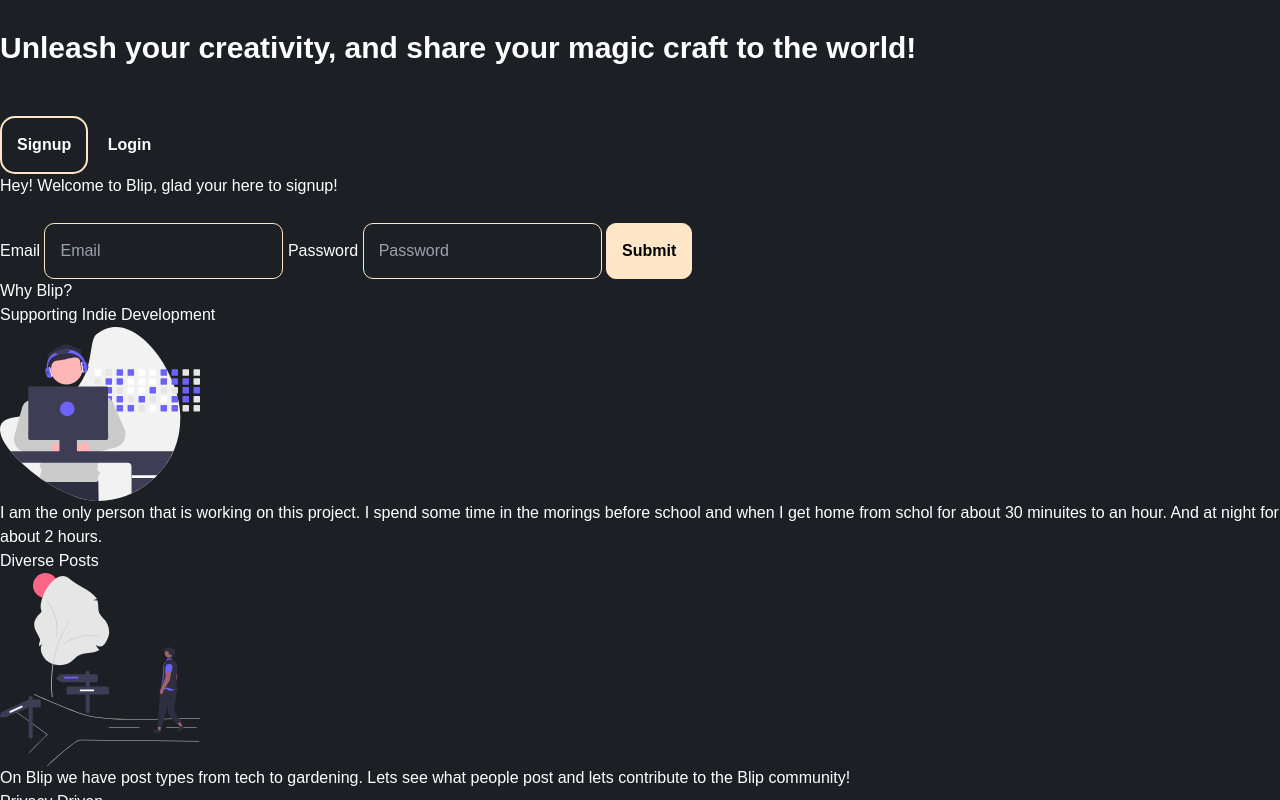
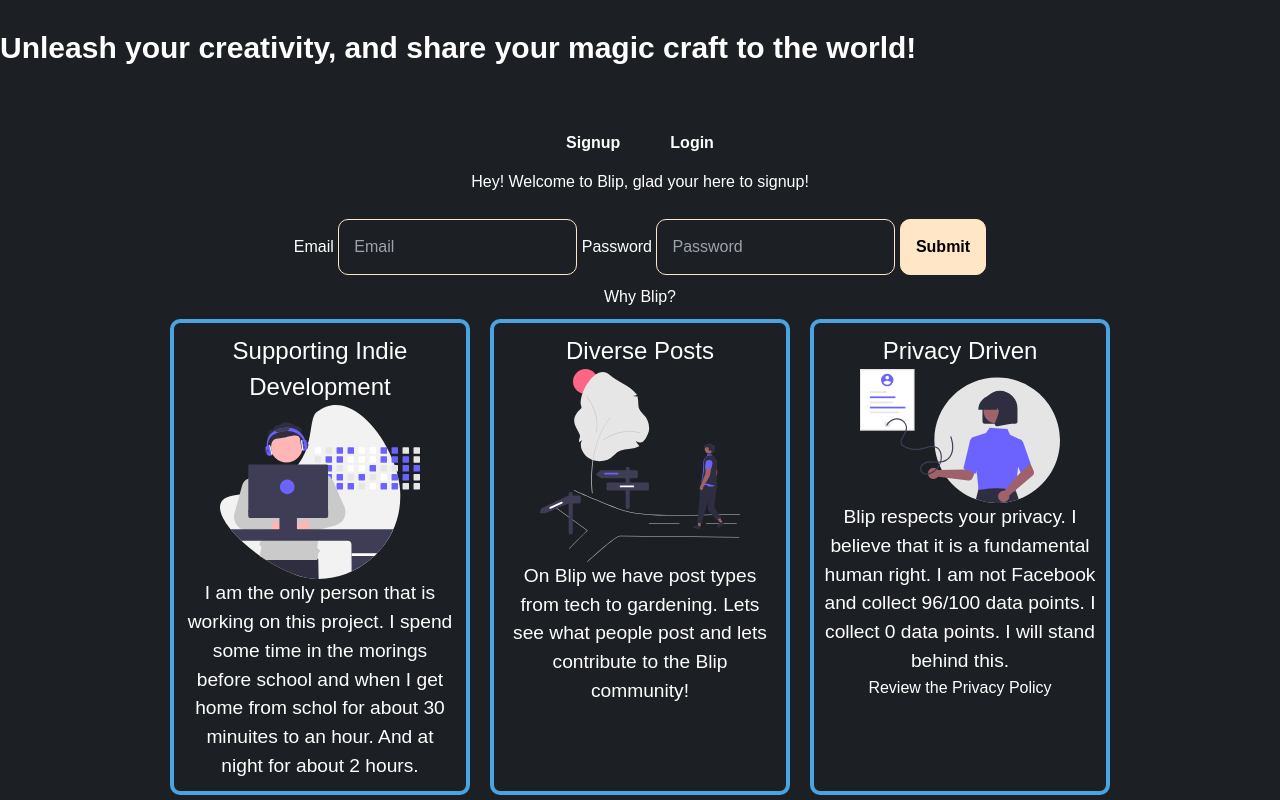
Before and after one commit to jasjs1/blip, a website: page landing/landing.html in a window 1280 px wide. Both pictures are taken after a click on the button "Signup". Shown: the top 800 px of the page. Drawn offline with Linux system fonts and the light colour scheme; files whose address does not match are found by name.

Commit message:
added centering the inputs

```diff
--- a/landing/style.css
+++ b/landing/style.css
@@ -10,7 +10,41 @@
 
 .auth {
     margin-top: 50px;
+    display: flex;
+    flex-wrap: wrap;
+    justify-content: center;
+    gap: 20px;
 }
+
+#signup {
+  display: flex;
+  flex-wrap: wrap;
+  justify-content: center;
+  align-items: center; /* Add this line to vertically center the elements */
+  gap: 20px;
+  text-align: center; /* Add this line to center the text within the container */
+}
+
+
+#login {
+  display: flex;
+  flex-wrap: wrap;
+  justify-content: center;
+  align-items: center; /* Add this line to vertically center the elements */
+  gap: 20px;
+  text-align: center; /* Add this line to center the text within the container */
+}
+
+#why {
+  text-align: center; /* Center the heading text within the container */
+}
+
+.reason1 {
+  display: flex;
+  justify-content: center;
+  gap: 20px;
+}
+
 
 #signup-btn {
     padding: 15px 15px 15px 15px;
@@ -21,7 +55,6 @@
     text-align: center;
     min-width: 15px;
     background-color: #1c1f23;
-    border: 2px solid #FFE6C7;
     color: white;
 }
 
@@ -140,3 +173,70 @@
     border-radius: 10px;
     font-weight: bold;
   }
+
+  .reason1 {
+    display: flex;
+    flex-wrap: wrap;
+    justify-content: center;
+    gap: 20px;
+  }
+
+  .reason1 .vertical-box {
+    width: 300px;
+    text-align: center;
+    border: 4px solid #4CA3E3;
+    min-width: 22%;
+    min-height: 82%;
+    border-radius: 10px;
+    padding: 10px;
+  }
+
+  .reason1 .vertical-box img {
+    display: block;
+    margin-left: auto;
+    margin-right: auto;
+  }
+
+  .reason1 .vertical-box h3 {
+    font-size: 1.5em;
+    margin-top: 0;
+  }
+
+  .reason1 .vertical-box p {
+    font-size: 1.2em;
+    line-height: 1.5;
+  }
+
+
+  .reason1 .container {
+    display: flex;
+    justify-content: center;
+    align-items: center;
+    margin-top: 50px;
+  }
+
+  .reason1 .container .image {
+    flex: 1;
+    max-width: 300px;
+    margin-right: 50px;
+  }
+
+  .reason1 .container .text {
+    flex: 1;
+    max-width: 500px;
+  }
+
+  .reason1 .container h2 {
+    font-size: 2em;
+    margin-top: 0;
+  }
+
+  .reason1 .container p {
+    font-size: 1.2em;
+    line-height: 1.5;
+  }
+
+  #why {
+    padding-top: 10px;
+    padding-bottom: 10px;
+  }
```
